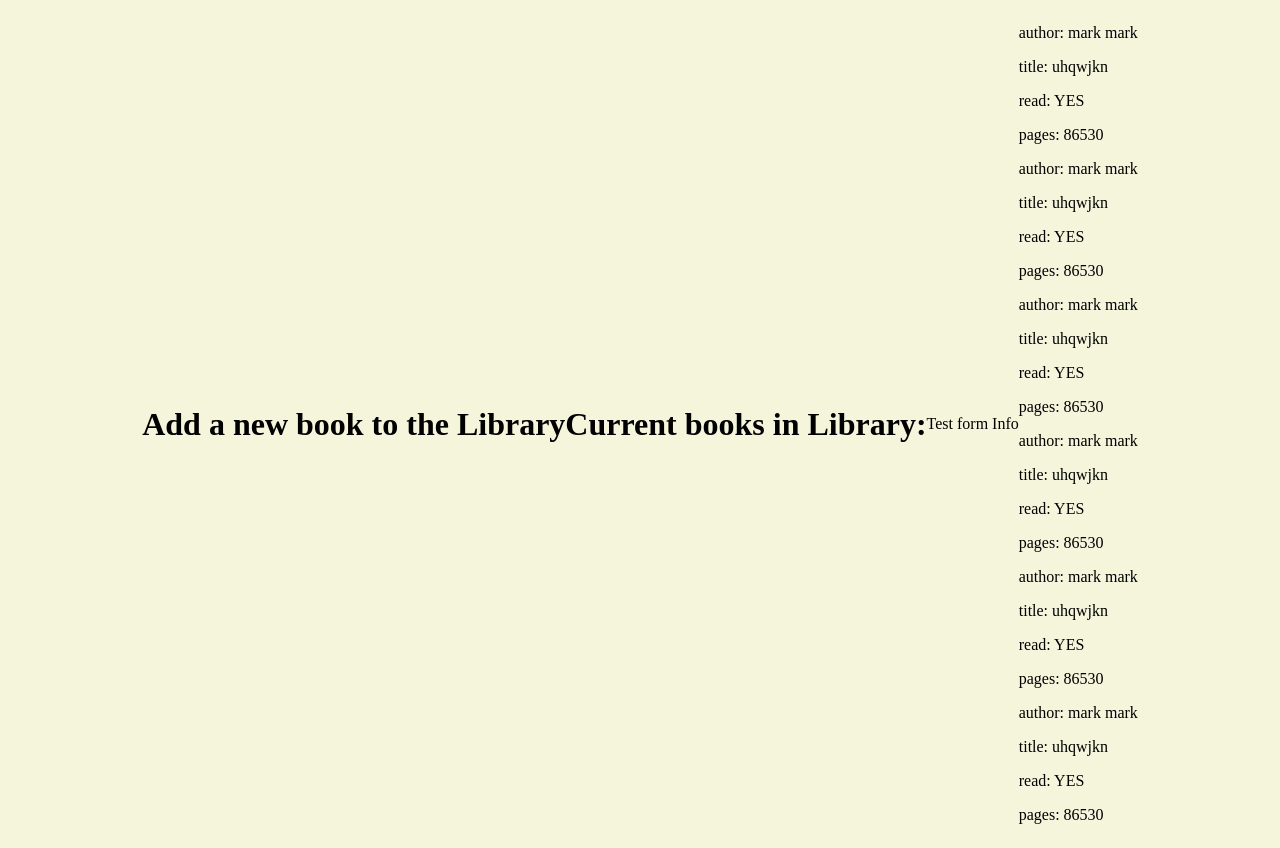
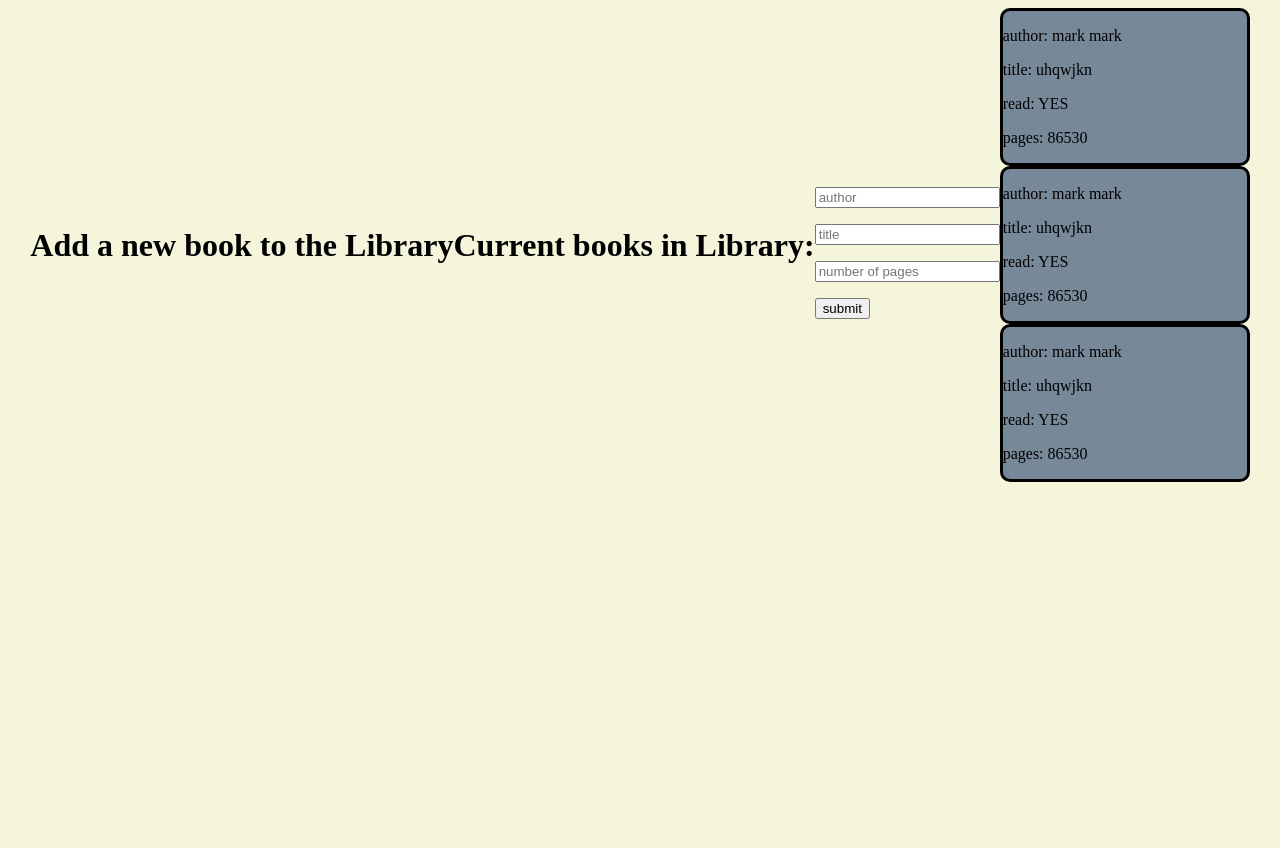
Before and after one commit to DxVxDOD/project-Library, a plain HTML site: page index.html in a window 1280 px wide. After the commit the page ends 800 px from the top, so only its background shows below. Drawn offline with Linux system fonts and the light colour scheme.

Commit message:
minor changes
decided to leave the css ugly focus on the JS logic only

```diff
--- a/index.html
+++ b/index.html
@@ -17,7 +17,16 @@
             <h1>Current books in Library:</h1>
         </div>
         <div class="form">
-            <p>Test form Info</p>
+            <p>
+                <input type="text" name="author" id="author" placeholder="author">
+            </p>
+            <p>
+                <input type="text" name="title" id="title" placeholder="title">
+            </p>
+            <p>
+                <input type="number" name="pages" id="pages" placeholder="number of pages">
+            </p>
+            <input type="submit" value="submit">
         </div>
         <div class="books">
         </div>
--- a/script.js
+++ b/script.js
@@ -30,9 +30,8 @@ function displayBooksOnPage() {
     })
 }
 
-addBookToLibrary("mark mark", "86530", "uhqwjkn", "YES");
-addBookToLibrary("mark mark", "86530", "uhqwjkn", "YES");
-addBookToLibrary("mark mark", "86530", "uhqwjkn", "YES");
+
+
 addBookToLibrary("mark mark", "86530", "uhqwjkn", "YES");
 addBookToLibrary("mark mark", "86530", "uhqwjkn", "YES");
 addBookToLibrary("mark mark", "86530", "uhqwjkn", "YES");
--- a/style.css
+++ b/style.css
@@ -11,13 +11,13 @@ body {
     justify-content: center;
 }
 
-.current-books {
+.books {
     display: grid;
     grid-template-columns: repeat( auto-fit, minmax(250px, 1fr) );
     grid-auto-rows: minmax(150px, 1fr);
 }
 
-.book {
+.card {
     background-color: lightslategray;
     border-radius: 10px;
     border: solid black;
```
